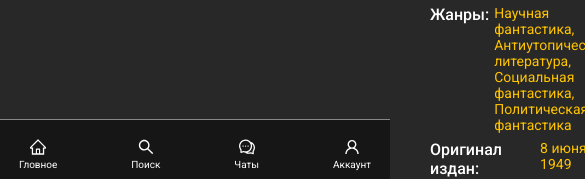
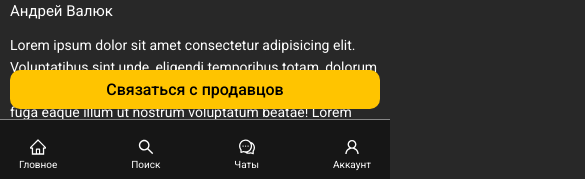
Before and after one commit to Kamatochy04/bookSwapper, a React (Vite) app: page /1 in a window 390 px wide. Shown: the part 655-834 px from the top of the page, 585 px wide, since content can reach past the window. Built offline with nearby package versions, Linux system fonts and the light colour scheme.

Commit message:
add adaptiv

```diff
--- a/src/pages/book/ui/BookPage.tsx
+++ b/src/pages/book/ui/BookPage.tsx
@@ -44,11 +44,14 @@ const BookPage = () => {
               </ul>
               <button className={styles.button}>Связаться с продавцов</button>
             </div>
+            <button className={`${styles.button} ${styles.button_adaptiv}`}>
+              Связаться с продавцов
+            </button>
           </div>
         </Container>
       </div>
 
-      <div className={styles.similar}>
+      {/* <div className={styles.similar}>
         <Container>
           <h3>Книги того-же автора</h3>
           <div className={styles.similar__container}>
@@ -82,7 +85,7 @@ const BookPage = () => {
             </div>
           </div>
         </Container>
-      </div>
+      </div> */}
     </>
   );
 };
--- a/src/pages/book/ui/bookpage.module.scss
+++ b/src/pages/book/ui/bookpage.module.scss
@@ -4,6 +4,7 @@
     display: flex;
     align-items: flex-start;
     gap: 20px;
+    position: relative;
     img {
       height: 500px;
       width: 400px;
@@ -63,6 +64,10 @@
   font-size: 16px;
 
   cursor: pointer;
+  &_adaptiv {
+    display: none;
+    width: 100%;
+  }
 }
 //---------------------------------
 .similar {
@@ -80,7 +85,7 @@
   gap: 15px;
 
   & img {
-    width: 150px;
+    width: 100%;
     height: 200px;
     background: #000;
   }
@@ -91,3 +96,23 @@
     font-size: 12px;
   }
 }
+
+@media (max-width: 955px) {
+  .book {
+    padding: 0;
+    &__box {
+      display: flex;
+      flex-direction: column;
+      align-items: center;
+    }
+    .button {
+      display: none;
+      &_adaptiv {
+        position: fixed;
+        width: 95%;
+        bottom: 80px;
+        display: block;
+      }
+    }
+  }
+}
```
